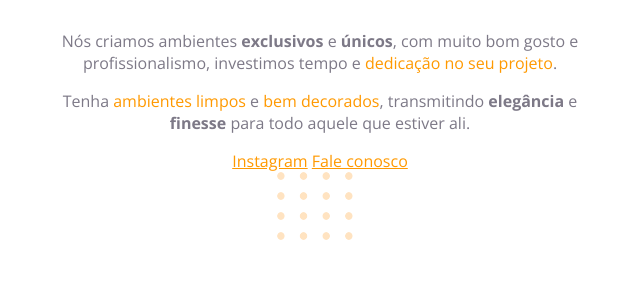
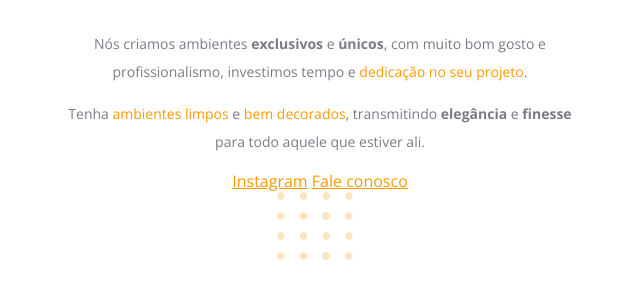
Before and after one commit to vinicioslimer/Rocketseat-Explorer, a plain HTML site: page Nivel 2/Projeto 01/index.html in a window 1280 px wide. Shown: the part 384-682 px from the top of the page, without its empty margins (320-960 px from the left). Drawn offline with nearby package versions, Linux system fonts and the light colour scheme.

Commit message:
Mais ajustes de textos

```diff
--- a/Nivel 2/Projeto 01/style.css
+++ b/Nivel 2/Projeto 01/style.css
@@ -5,7 +5,7 @@ body {
 }
 
 #hero {
-  width: 530px;
+  width: 520px;
   margin: auto;
 }
 
@@ -26,4 +26,7 @@ span, a {
 
 p {
   color: #7D7987;
+
+  font-size: 14px;
+  line-height: 28px;
 }
```
Also changed, not shown: Nivel 2/Projeto 01/index.html (+3 -0 lines).
